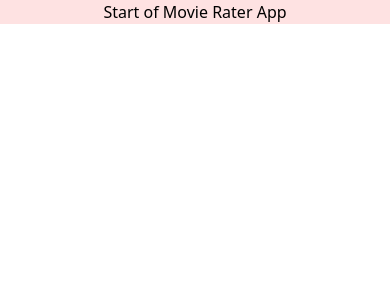
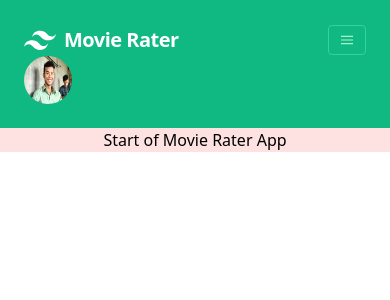
Before and after one commit to rich5k/movie, a React (Create React App) app: page / in a window 390 px wide. Shown: the top 300 px of the page. Built offline with nearby package versions, Linux system fonts and the light colour scheme.

Commit message:
created navbar js

```diff
--- a/src/App.js
+++ b/src/App.js
@@ -1,8 +1,10 @@
 import './App.css';
+import Navbar from './Navbar';
 import './tailwindcss/styles.css';
 function App() {
   return (
     <div className="App">
+      <Navbar></Navbar>
       <h1 class="bg-red-100">Start of Movie Rater App</h1>
     </div>
   );
--- /dev/null
+++ b/src/Navbar.js
@@ -0,0 +1,29 @@
+import './tailwindcss/styles.css';
+import img from './img/john.jpg';
+function Navbar() {
+    return (
+      <div className="Navbar">
+        <nav class="flex items-center justify-between flex-wrap bg-green-500 p-6">
+            <div class="flex items-center flex-shrink-0 text-white mr-6">
+                <svg class="fill-current h-8 w-8 mr-2" width="54" height="54" viewBox="0 0 54 54" xmlns="http://www.w3.org/2000/svg"><path d="M13.5 22.1c1.8-7.2 6.3-10.8 13.5-10.8 10.8 0 12.15 8.1 17.55 9.45 3.6.9 6.75-.45 9.45-4.05-1.8 7.2-6.3 10.8-13.5 10.8-10.8 0-12.15-8.1-17.55-9.45-3.6-.9-6.75.45-9.45 4.05zM0 38.3c1.8-7.2 6.3-10.8 13.5-10.8 10.8 0 12.15 8.1 17.55 9.45 3.6.9 6.75-.45 9.45-4.05-1.8 7.2-6.3 10.8-13.5 10.8-10.8 0-12.15-8.1-17.55-9.45-3.6-.9-6.75.45-9.45 4.05z"/></svg>
+                <span class="font-semibold text-xl tracking-tight">Movie Rater</span>
+            </div>
+            <div class="block lg:hidden">
+                <button class="flex items-center px-3 py-2 border rounded text-green-200 border-green-400 hover:text-white hover:border-white">
+                <svg class="fill-current h-3 w-3" viewBox="0 0 20 20" xmlns="http://www.w3.org/2000/svg"><title>Menu</title><path d="M0 3h20v2H0V3zm0 6h20v2H0V9zm0 6h20v2H0v-2z"/></svg>
+                </button>
+            </div>
+            <div class="w-full block flex-grow lg:flex lg:flex-row-reverse lg:w-auto">
+
+                <div>
+                    <img class="w-12 h-12 rounded-full mr-4" src={img} alt="Avatar of Jonathan Reinink"/>
+
+                </div>
+            </div>
+        </nav>
+
+      </div>
+    );
+  }
+
+  export default Navbar;
```
Also changed, not shown: src/Home.js (+9 -0 lines), src/img/john.jpg (added).
